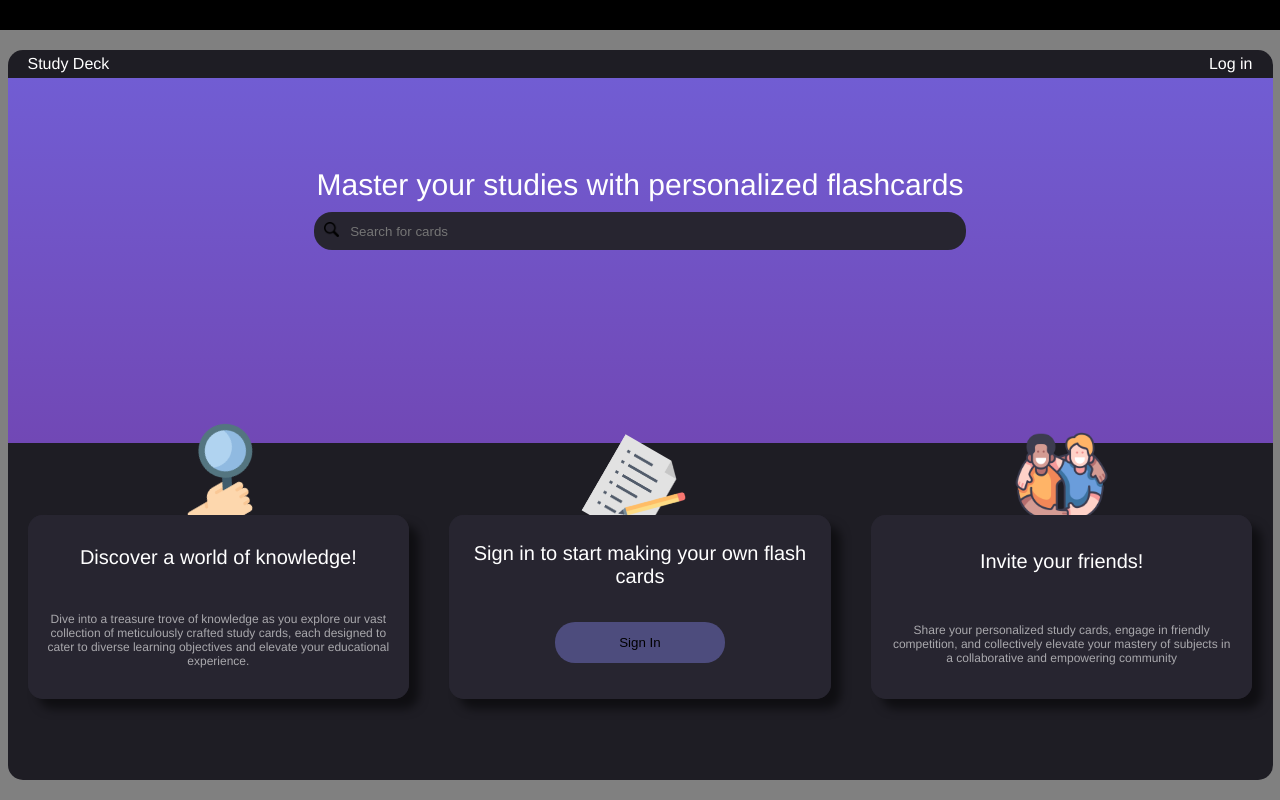
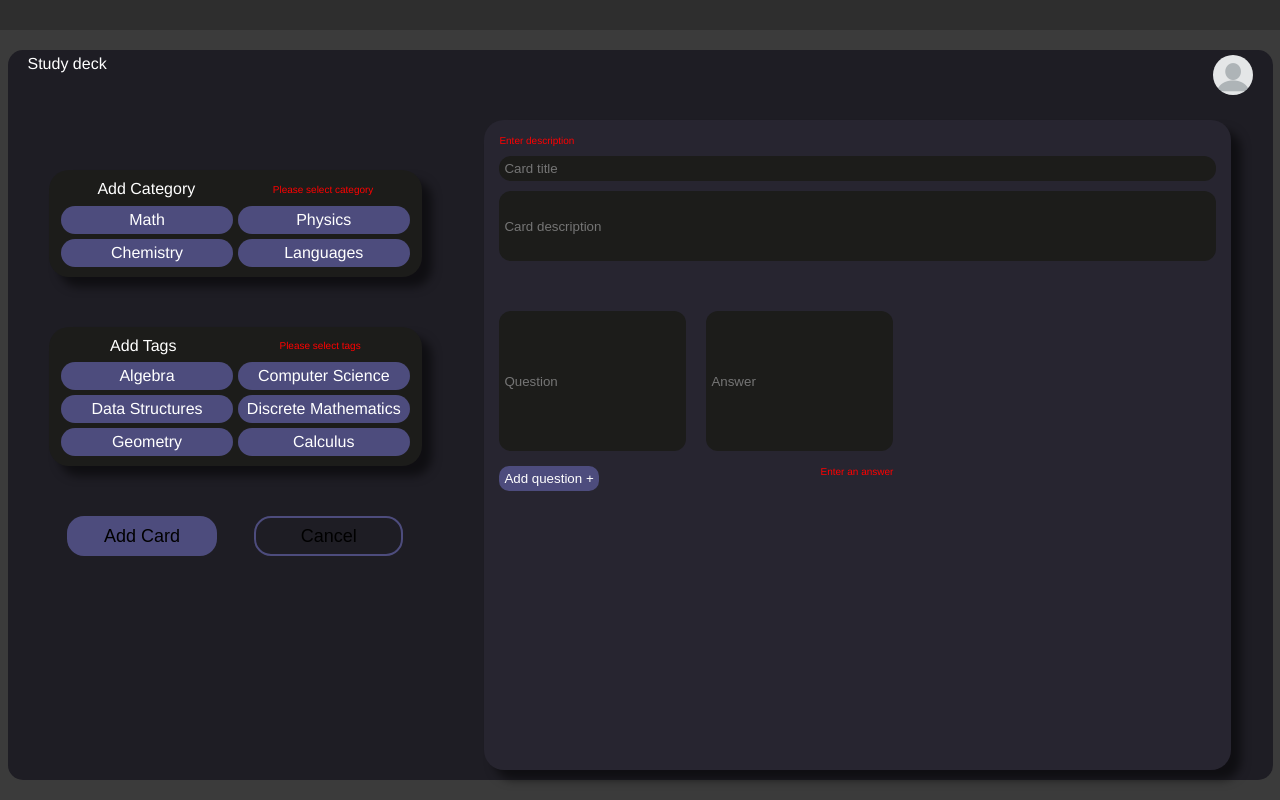
Before and after one commit to violeta-kastreva/studydeck, a React (Create React App) app in the folder frontend/: page /flashcards/create in a window 1280 px wide. Built offline with nearby package versions, Linux system fonts and the light colour scheme.

Commit message:
create page almost ready

```diff
--- a/frontend/src/App.css
+++ b/frontend/src/App.css
@@ -1,6 +1,7 @@
 body{
   font-family: "Franklin Gothic Medium";
   color: white;
+  overflow: hidden;
 }
 
 button{
@@ -10,7 +11,7 @@ button{
 #black-rect{
   width: 100%;
   height: 30px;
-  background-color: black;
+  background-color: #2e2e2e;
 }
 
 .wrapper{
@@ -21,5 +22,12 @@ button{
   box-sizing: border-box;
   width: 100%;
   height: calc(100vh - 30px);
-  background-color: gray;
+  background-color: #3b3b3b;
 }
+
+.page{
+  height: 100%;
+  width: 100%;
+  border-radius: 15px;
+  background-color: #1e1d24;
+}
--- a/frontend/src/App.jsx
+++ b/frontend/src/App.jsx
@@ -1,6 +1,8 @@
 import "./App.css";
 import { BrowserRouter as Router, Route, Routes } from "react-router-dom";
 import HomeComponent from "./components/HomePage";
+import CreateComponent from "./components/CreatePage";
+
 
 // import React, { useEffect , useState } from 'react';
 
@@ -8,10 +10,10 @@ function App() {
   return (
     <Router>
       <div id = "black-rect"></div>
-      <div id="page">
+      <div id = "page">
         <Routes>
           <Route exact path="/" element={<HomeComponent />} />
-          <Route exact path="/flashcards/create" element={<HomeComponent />} />
+          <Route exact path="/flashcards/create" element={<CreateComponent />} />
 
           {/* <Route exact path="/yachts/:id" element={<YachtComponent />} />
           <Route exact path="/services" element={<AgencyComponent />} />
--- a/frontend/src/components/CreatePage.jsx
+++ b/frontend/src/components/CreatePage.jsx
@@ -1,11 +1,75 @@
 import React, { Component } from 'react';
 import '../styles/CreatePage.css';
+import Profile from './Profile';
+
 
 
 export default class CreateComponent extends Component {
     render() {
         return (
-            <div>
+            <div className = 'wrapper'>
+                <div className = 'page'>
+                    <div id = 'create'>
+                        <div id = "create-top">
+                            <label>Study deck</label>
+                            <div id = "create-profile">
+                                <Profile />
+                            </div>
+                        </div>
+                        <div id = "create-bottom">
+                            <div id = "create-bottom-left">
+                                <div className = "add" id = "add1">
+                                    <div className = "add-top">
+                                        <label>Add Category</label>
+                                        <label className = "error-label">Please select category</label>
+                                    </div>
+                                    <div className = "category-wrapper">
+                                        <div className = 'category-box'>Math</div>
+                                        <div className = 'category-box'>Physics</div>
+                                        <div className = 'category-box'>Chemistry</div>
+                                        <div className = 'category-box'>Languages</div>
+                                    </div>
+                                </div>
+
+                                <div className = "add" id = "add2">
+                                    <div className = 'add-top'>
+                                        <label>Add Tags</label>
+                                        <label className = "error-label">Please select tags</label>
+                                    </div>
+                                    <div className = "category-wrapper">
+                                        <div className = 'category-box'>Algebra</div>
+                                        <div className = 'category-box'>Computer Science</div>
+                                        <div className = 'category-box'>Data Structures</div>
+                                        <div className = 'category-box'>Discrete Mathematics</div>
+                                        <div className = 'category-box'>Geometry</div>
+                                        <div className = 'category-box'>Calculus</div>
+                                    </div>
+                                </div>
+
+                                <div id = "add-card-wrapper">
+                                    <button id = "add-card">Add Card</button>
+                                    <button id = "cancel">Cancel</button>
+                                </div>
+                            </div>
+                            <div id = "create-bottom-right">
+                                <label className = "error-label">Enter description</label>
+                                <input className = "create-card-data" id = "create-card-title" placeholder = "Card title"></input>
+                                <input className = "create-card-data" id = "create-card-description" placeholder = "Card description"></input>
+
+                                <div id = "qna-wrapper">
+                                    <div id = "qna">
+                                        <input className = "create-card-data" id = "create-card-question" placeholder = "Question"></input>
+                                        <input className = "create-card-data" id = "create-card-answer" placeholder = "Answer"></input>
+                                    </div>
+                                    <div id = "add-qna">
+                                        <button id = "add-qna-button">Add question +</button>
+                                        <label className = "error-label">Enter an answer</label>
+                                    </div>
+                                </div>
+                            </div>
+                        </div>
+                    </div>
+                </div>
             </div>
         );
     }
--- a/frontend/src/components/HomePage.jsx
+++ b/frontend/src/components/HomePage.jsx
@@ -1,9 +1,8 @@
 import React, { Component } from 'react';
 import '../styles/HomePage.css';
 
-// import HomeCard from "./HomeCard";
+import Search from "./Search";
 
-import search from '../assets/search.png';
 import magnifying_glass from '../assets/magnifying-glass.png';
 import contract from '../assets/contract.png';
 import friend from '../assets/friend.png';
@@ -14,7 +13,7 @@ export default class HomeComponent extends Component {
     render() {
         return (
             <div className = 'wrapper'>
-                <div id = "home-page">
+                <div className = "page">
                     <div id = "home-top">
                         <label>Study Deck</label>
                         <div>Log in</div>
@@ -23,11 +22,8 @@ export default class HomeComponent extends Component {
                         <div id = "home-main-text">
                             <label>Master your studies with personalized flashcards</label>
                         </div>
-                        <div id = "search-bar-wrapper">
-                            <div id = "search-bar">
-                                <img id = "search-bar-img" src = {search}></img>
-                            </div>
-                            <input placeholder = "Search for cards"></input>
+                        <div id = "home-search">
+                            <Search defaultText = 'Search for cards'/>
                         </div>
                     </div>
                     <div id = "home-bottom">
--- /dev/null
+++ b/frontend/src/components/Profile.jsx
@@ -0,0 +1,14 @@
+import React, { Component } from 'react';
+import '../styles/Profile.css';
+
+import guest from '../assets/guest.png';
+
+export default class Profile extends Component {
+    render() {
+        return (
+            <div id = "profile-wrapper">
+                <img id = "profile-img" src = {guest}></img>
+            </div>
+        );
+    }
+}
--- /dev/null
+++ b/frontend/src/components/Search.jsx
@@ -0,0 +1,20 @@
+import React, { Component } from 'react';
+import '../styles/Search.css';
+
+import search from '../assets/search.png';
+
+
+export default class Search extends Component {
+
+    render() {
+        const default_text = this.props.defaultText;
+        return (
+            <div className = "search-bar-wrapper">
+                <div className = "search-bar">
+                    <img className = "search-bar-img" src = {search}></img>
+                </div>
+                <input placeholder = {default_text}></input>
+            </div>
+        );
+    }
+}
--- a/frontend/src/styles/CreatePage.css
+++ b/frontend/src/styles/CreatePage.css
@@ -0,0 +1,152 @@
+#create{
+    display: flex;
+    flex-direction: column;
+    width: 100%;
+    height: 100%;
+}
+
+#create-top{
+    display: flex;
+    justify-content: space-between;
+    padding: 5px 20px;
+    box-sizing: border-box;
+}
+
+#create-profile{
+    height: 50px;
+}
+
+#create-bottom{
+    display: flex;
+    justify-content: space-around;
+    flex-grow: 1;
+    padding: 10px;
+}
+
+#create-bottom-left{
+    width: 30%;
+}
+
+#create-bottom-right{
+    display: flex;
+    flex-direction: column;
+    background-color: #272530;
+    border-radius: 20px;
+    width: 60%;
+    padding: 15px;
+    box-sizing: border-box;
+    box-shadow: 10px 10px 10px rgba(0, 0, 0, 0.5);
+}
+
+.add{
+    margin-top: 50px;
+    display: flex;
+    flex-direction: column;
+    background-color: #1c1c1a;
+    padding: 10px;
+    border-radius: 20px;
+    box-shadow: 10px 10px 10px rgba(0, 0, 0, 0.5);
+}
+
+.add-top{
+    display: flex;
+    justify-content: space-around;
+    align-items: center;
+}
+
+.error-label{
+    /* display: none; */
+    color: red;
+    font-size: 10px;
+}
+
+.category-wrapper{
+    display: flex;
+    flex-wrap: wrap;
+    justify-content: center;
+    align-items: center;
+    margin-top: 7.5px;
+    gap: 5px;
+}
+
+.category-box{
+    cursor: pointer;
+    background-color: #4d4c7d;
+    width: calc((100% - 10px) / 2);
+    padding: 5px;
+    box-sizing: border-box;
+    border-radius: 15px;
+    text-align: center;
+}
+
+
+
+#add-card-wrapper{
+    display: flex;
+    justify-content: space-around;
+    margin-top: 50px;
+}
+
+#add-card-wrapper >button{
+    width: 40%;
+    height: 40px;
+    border-radius: 17px;
+    font-size: 18px;
+}
+
+#add-card{
+    background-color: #4d4c7d;
+    border: none;
+}
+
+#cancel{
+    background-color: transparent;
+    border: 2px solid #4d4c7d;
+}
+
+.create-card-data{
+    background-color: #1c1c1a;
+    border: none;
+    border-radius: 12px;
+    color: white;
+    padding: 5px;
+}
+
+#create-card-title{
+    margin-top: 10px;
+}
+
+#create-card-description{
+    margin-top: 10px;
+    height: 60px;
+}
+
+#qna-wrapper{
+    display: flex;
+    flex-direction: column;
+    width: min-content;
+    margin-top: 50px;
+}
+
+#qna{
+    display: flex;
+    gap: 20px;
+}
+
+#create-card-question , #create-card-answer{
+    height: 130px;
+}
+
+#add-qna{
+    display: flex;
+    justify-content: space-between;
+    margin-top: 15px;
+}
+
+#add-qna-button{
+    background-color: #4d4c7d;
+    padding: 5px;
+    border-radius: 10px;
+    border: none;
+    color: white;
+}
--- a/frontend/src/styles/HomePage.css
+++ b/frontend/src/styles/HomePage.css
@@ -1,10 +1,3 @@
-#home-page{
-    height: 100%;
-    width: 100%;
-    border-radius: 15px;
-    background-color: #1e1d24;
-}
-
 #home-top{
     display: flex;
     justify-content: space-between;
@@ -15,9 +8,6 @@
 #home-top >div{
     cursor: pointer;
 }
-
-
-
 
 
 
@@ -40,33 +30,9 @@
     font-size: 30px;
 }
 
-#search-bar-wrapper{
-    display: flex;
-    margin-top: 10px;
-    background-color: #272530;
-    padding: 10px;
-    border-radius: 18px;
+#home-search{
     width: 50%;
 }
-
-#search-bar-wrapper >input{
-    background-color: #272530;
-    border: none;
-    margin: 0px 7.5px;
-    width: 100%;
-    color: white;
-}
-
-#search-bar{
-    height: 18px;
-    width: 18px;
-}
-
-#search-bar-img{
-    cursor: pointer;
-    width: 90%;
-}
-
 
 
 #home-bottom{
--- /dev/null
+++ b/frontend/src/styles/Profile.css
@@ -0,0 +1,9 @@
+#profile-wrapper{
+    width: 100%;
+    height: 100%;
+}
+
+#profile-img{
+    border-radius: 50%;
+    height: 80%;
+}
--- /dev/null
+++ b/frontend/src/styles/Search.css
@@ -0,0 +1,26 @@
+.search-bar-wrapper{
+    display: flex;
+    margin-top: 10px;
+    background-color: #272530;
+    padding: 10px;
+    border-radius: 18px;
+    width: 100%;
+}
+
+.search-bar-wrapper >input{
+    background-color: #272530;
+    border: none;
+    margin: 0px 7.5px;
+    width: 100%;
+    color: white;
+}
+
+.search-bar{
+    height: 18px;
+    width: 18px;
+}
+
+.search-bar-img{
+    cursor: pointer;
+    width: 90%;
+}
```
Also changed, not shown: frontend/src/assets/guest.png (added).
